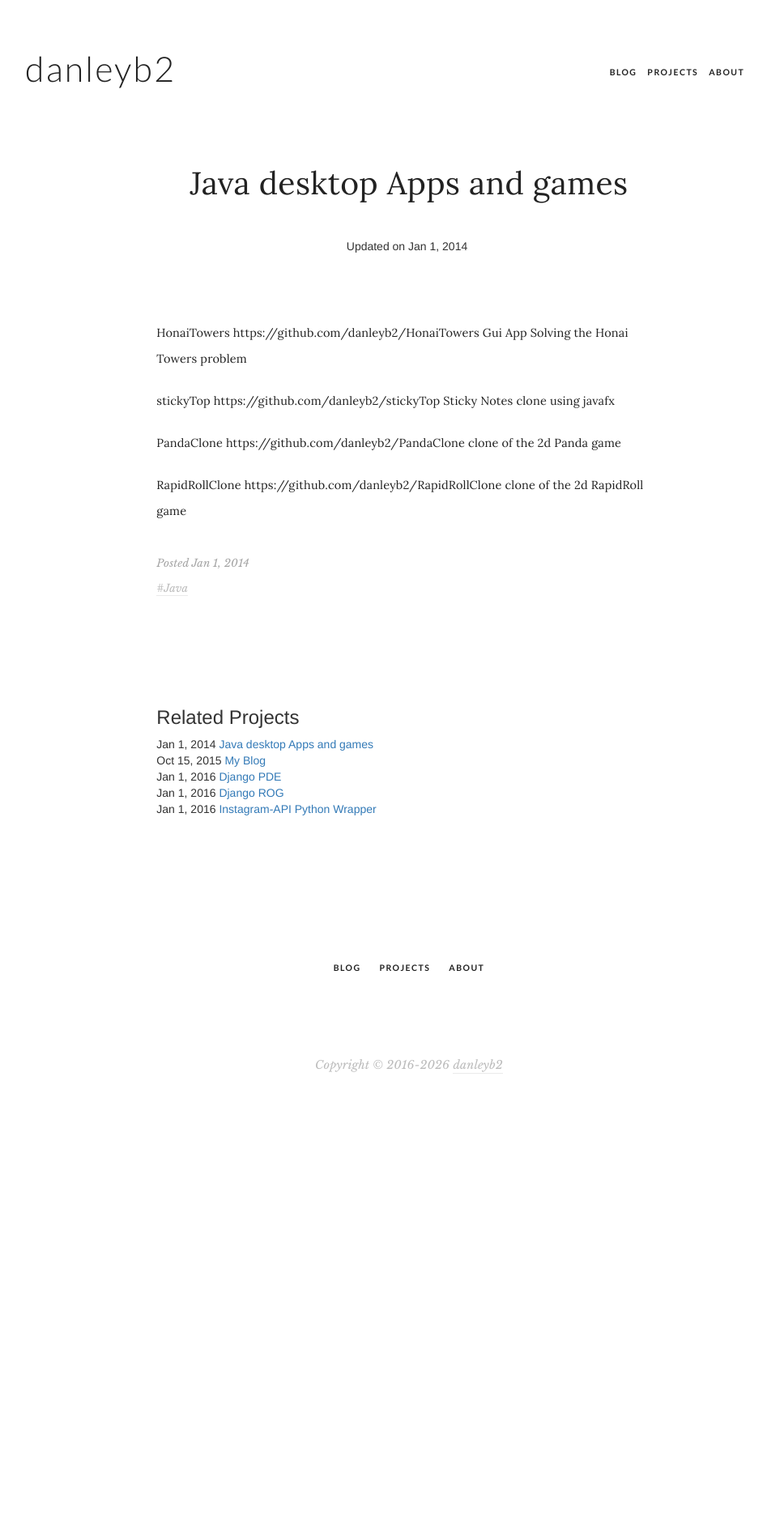
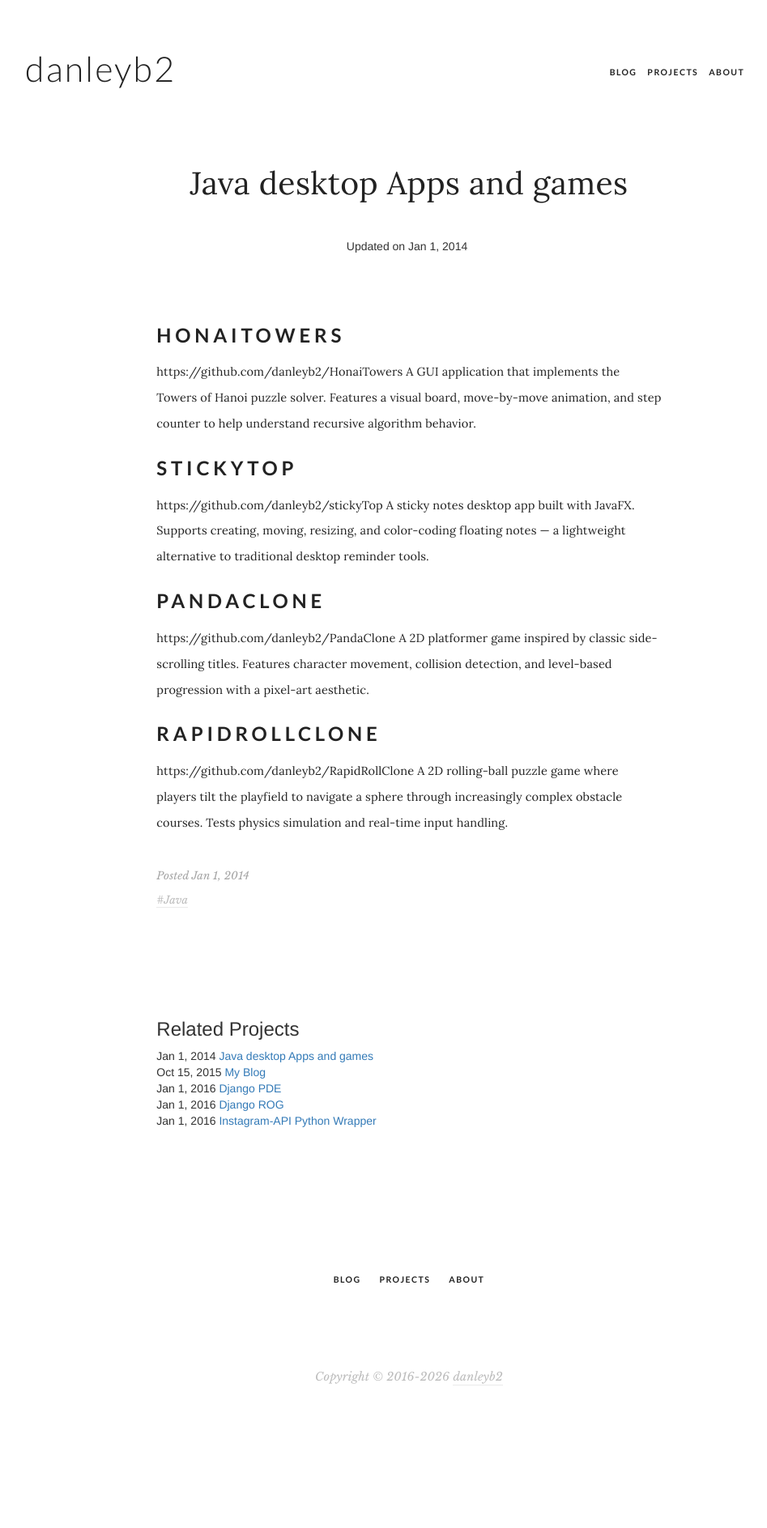
Before and after one commit to danleyb2/danleyb2.github.io, a Jekyll site: the page built from _projects/java-games.md, in a window 1280 px wide. Shown: the whole page at 81% size, without its empty margins (135-1082 px from the left). Built offline with Jekyll 4.4.1, drawn with Linux system fonts in a browser that asks for light colours; some web fonts are replaced; before the commit the page ends 1502 px from its top, so only the background shows below that.

Commit message:
Add short descriptions to Java games projects

```diff
--- a/_projects/java-games.md
+++ b/_projects/java-games.md
@@ -17,14 +17,18 @@ technologies:
 
 ---
 
-HonaiTowers https://github.com/danleyb2/HonaiTowers
-Gui App Solving the Honai Towers problem
+### HonaiTowers
+https://github.com/danleyb2/HonaiTowers
+A GUI application that implements the Towers of Hanoi puzzle solver. Features a visual board, move-by-move animation, and step counter to help understand recursive algorithm behavior.
 
-stickyTop https://github.com/danleyb2/stickyTop
-Sticky Notes clone using javafx
+### stickyTop
+https://github.com/danleyb2/stickyTop
+A sticky notes desktop app built with JavaFX. Supports creating, moving, resizing, and color-coding floating notes — a lightweight alternative to traditional desktop reminder tools.
 
-PandaClone https://github.com/danleyb2/PandaClone
-clone of the 2d Panda game
+### PandaClone
+https://github.com/danleyb2/PandaClone
+A 2D platformer game inspired by classic side-scrolling titles. Features character movement, collision detection, and level-based progression with a pixel-art aesthetic.
 
-RapidRollClone https://github.com/danleyb2/RapidRollClone
-clone of the 2d RapidRoll game
+### RapidRollClone
+https://github.com/danleyb2/RapidRollClone
+A 2D rolling-ball puzzle game where players tilt the playfield to navigate a sphere through increasingly complex obstacle courses. Tests physics simulation and real-time input handling.
```
